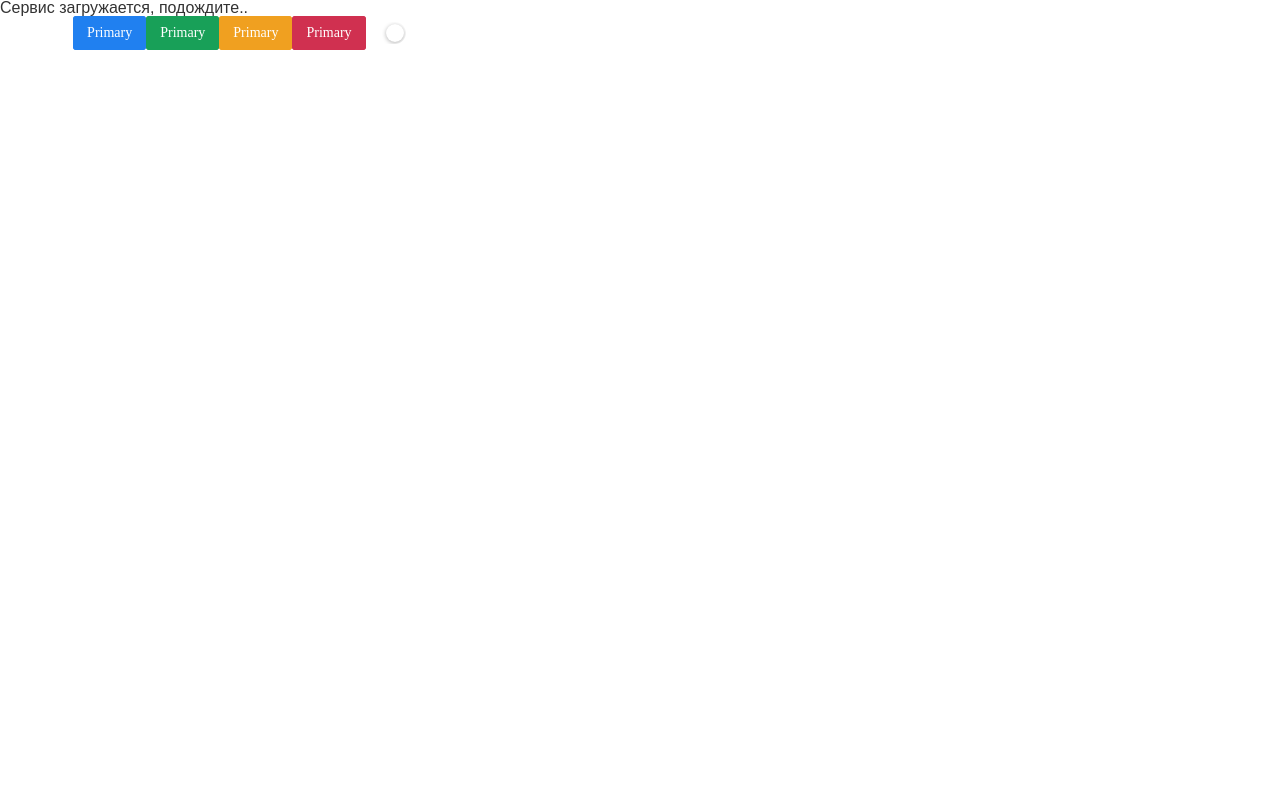
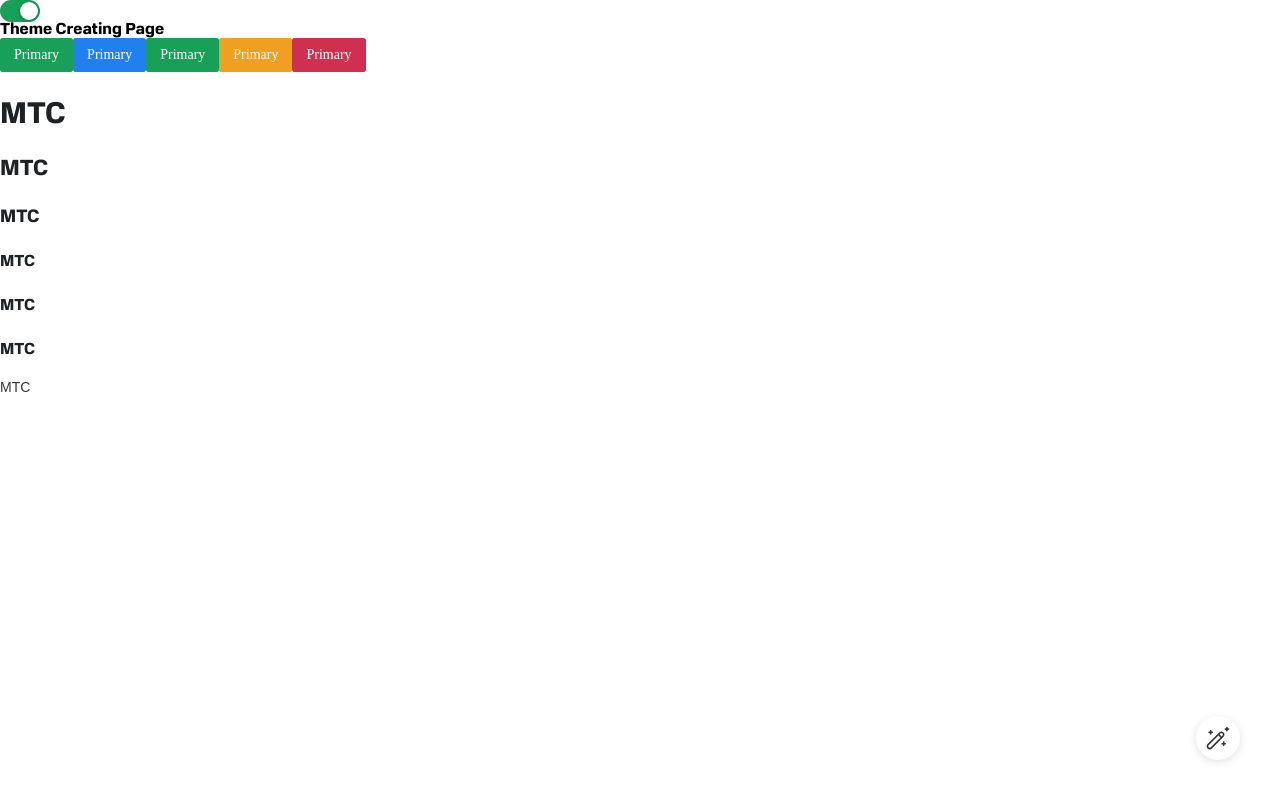
Before and after one commit to SawMassacre/SmartOffice, a Vue app: page /themecreatingpage in a window 1280 px wide. Built offline with nearby package versions, Linux system fonts and the light colour scheme; a web font is replaced by a local one.

Commit message:
feat: Created router and theme creating page

```diff
--- a/package.json
+++ b/package.json
@@ -11,7 +11,8 @@
     "@vicons/ionicons5": "^0.12.0",
     "core-js": "^3.8.3",
     "vue": "^3.2.13",
-    "vue-kinesis": "^2.0.5"
+    "vue-kinesis": "^2.0.5",
+    "vue-router": "^4.2.5"
   },
   "devDependencies": {
     "@babel/core": "^7.12.16",
--- a/src/App.vue
+++ b/src/App.vue
@@ -1,80 +1,82 @@
 <template>
+  <div id="app">
+    <n-switch v-model:value="isDark" />
     <n-config-provider
       :theme="theme"
       :theme-overrides="
         theme === 'dark' ? darkThemeOverrides : lightThemeOverrides
       "
     >
-    <div>
-      <div v-if="!isLoaded" class="loading">
-        <p class="loading-text">{{ loadingText }}</p>
-        <n-button type="primary">Primary</n-button>
-        <n-button type="info">Primary</n-button>
-        <n-button type="success">Primary</n-button>
-        <n-button type="warning">Primary</n-button>
-        <n-button type="error">Primary</n-button>
-        <n-switch v-model:value="isDark" />
+    </n-config-provider>
+    <router-view />
   </div>
-
-      <div v-else>
-        <h1>МТС</h1>
-        <h2>МТС</h2>
-        <h3>МТС</h3>
-        <h4>МТС</h4>
-        <h5>МТС</h5>
-        <h6>МТС</h6>
-        <p>МТС</p>
-      </div>
-    </div>
-  </n-config-provider>
 </template>
 
 <script>
-import { ref, onMounted, computed } from "vue";
+import { ref, computed } from "vue";
 import { NConfigProvider } from "naive-ui";
+
 import "./styles/reset.css";
 import "./styles/style.css";
 
 export default {
+  name: "App",
   components: {
     NConfigProvider,
   },
   setup() {
-    const isLoaded = ref(false);
-    const loadingText = ref("Сервис загружается, подождите");
-    const dotsCount = ref(0);
-    let increasing = true;
-
     const isDark = ref(true);
     const theme = computed(() => (isDark.value ? "dark" : "light"));
 
-    onMounted(() => {
-      const interval = setInterval(() => {
-        if (increasing) {
-          dotsCount.value += 1;
-        } else {
-          dotsCount.value -= 1;
-        }
+    /**
+     * @type import('naive-ui').GlobalThemeOverrides
+     */
 
-        if (dotsCount.value === 3) {
-          increasing = false;
-        } else if (dotsCount.value === 0) {
-          increasing = true;
-        }
+    const lightThemeOverrides = {
+      common: {
+        primaryColor: "#18a058",
+        successColor: "#26CD58FF",
+        errorColor: "#EA1F49FF",
+        errorColorHover: "#F55F7EFF",
+        errorColorSuppl: "#F55F7EFF",
+        errorColorPressed: "#C51345FF",
+        warningColorPressed: "#E04A17FF",
+        warningColor: "#F95721FF",
+        warningColorHover: "#FFA080FF",
+        warningColorSuppl: "#FFA080FF",
+        successColorPressed: "#04AA42FF",
+        successColorHover: "#74DF8BFF",
+        successColorSuppl: "#74DF8BFF",
+        infoColor: "#0097FDFF",
+        infoColorSuppl: "#45B6FCFF",
+        infoColorHover: "#45B6FCFF",
+        infoColorPressed: "#007CFFFF",
+      },
+    };
 
-        const dots = ".".repeat(dotsCount.value);
-        loadingText.value = `Сервис загружается, подождите${dots}`;
-      }, 500);
-
-      setTimeout(() => {
-        clearInterval(interval);
-        isLoaded.value = true;
-      }, 5000000);
-    });
+    const darkThemeOverrides = {
+      common: {
+        primaryColor: "#18a058",
+        successColor: "#26CD58FF",
+        errorColor: "#EA1F49FF",
+        errorColorHover: "#F55F7EFF",
+        errorColorSuppl: "#F55F7EFF",
+        errorColorPressed: "#C51345FF",
+        warningColorPressed: "#E04A17FF",
+        warningColor: "#F95721FF",
+        warningColorHover: "#FFA080FF",
+        warningColorSuppl: "#FFA080FF",
+        successColorPressed: "#04AA42FF",
+        successColorHover: "#74DF8BFF",
+        successColorSuppl: "#74DF8BFF",
+        infoColor: "#0097FDFF",
+        infoColorSuppl: "#45B6FCFF",
+        infoColorHover: "#45B6FCFF",
+        infoColorPressed: "#007CFFFF",
+      },
+    };
 
     return {
-      isLoaded,
-      loadingText,
       isDark,
       darkThemeOverrides,
       lightThemeOverrides,
@@ -82,22 +84,4 @@ export default {
     };
   },
 };
-
-/**
- * @type import('naive-ui').GlobalThemeOverrides
- */
-
-const lightThemeOverrides = {
-  common: {
-    primaryColor: "#000000",
-  },
-};
-
-const darkThemeOverrides = {
-  common: {
-    primaryColor: "#ffffff",
-  },
-};
 </script>
-
-<style></style>
--- a/src/main.js
+++ b/src/main.js
@@ -1,4 +1,5 @@
 import { createApp, reactive } from "vue";
+import { createRouter, createWebHistory } from "vue-router";
 import {
   create,
   NButton,
@@ -9,6 +10,24 @@ import {
 } from "naive-ui";
 
 import App from "./App.vue";
+import HomePage from "./views/HomePage.vue";
+import ThemeCreatingPage from "./views/ThemeCreatingPage.vue";
+
+const router = createRouter({
+  history: createWebHistory(),
+  routes: [
+    {
+      path: "/",
+      name: "HomePage",
+      component: HomePage,
+    },
+    {
+      path: "/themecreatingpage",
+      name: "ThemeCreatingPage",
+      component: ThemeCreatingPage,
+    },
+  ],
+});
 
 const naive = create({
   components: [NButton, darkTheme, lightTheme, NSwitch, NConfigProvider],
@@ -19,6 +38,8 @@ const themeState = reactive({
   theme: lightTheme,
 });
 
-const app = createApp(App);
-app.provide("themeState", themeState);
-app.use(naive).mount("#app");
+createApp(App)
+  .use(router)
+  .use(naive)
+  .provide("themeState", themeState)
+  .mount("#app");
--- /dev/null
+++ b/src/views/HomePage.vue
@@ -0,0 +1,3 @@
+<template>
+  <div></div>
+</template>
--- /dev/null
+++ b/src/views/ThemeCreatingPage.vue
@@ -0,0 +1,36 @@
+<template>
+  <div>
+    <n-theme-editor>
+      <h1>Theme Creating Page</h1>
+      <n-button type="primary">Primary</n-button>
+      <n-button type="info">Primary</n-button>
+      <n-button type="success">Primary</n-button>
+      <n-button type="warning">Primary</n-button>
+      <n-button type="error">Primary</n-button>
+      <n-h1>МТС</n-h1>
+      <n-h2>МТС</n-h2>
+      <n-h3>МТС</n-h3>
+      <n-h4>МТС</n-h4>
+      <n-h5>МТС</n-h5>
+      <n-h6>МТС</n-h6>
+      <n-p>МТС</n-p>
+    </n-theme-editor>
+  </div>
+</template>
+
+<script>
+import { NThemeEditor, NH1, NH2, NH3, NH4, NH5, NH6, NP } from "naive-ui";
+
+export default {
+  components: {
+    NThemeEditor,
+    NH1,
+    NH2,
+    NH3,
+    NH4,
+    NH5,
+    NH6,
+    NP,
+  },
+};
+</script>
```
Also changed, not shown: 1 other file (tests, documents, lock files or other folders). Lines whose indentation alone changed are shown as unchanged.
